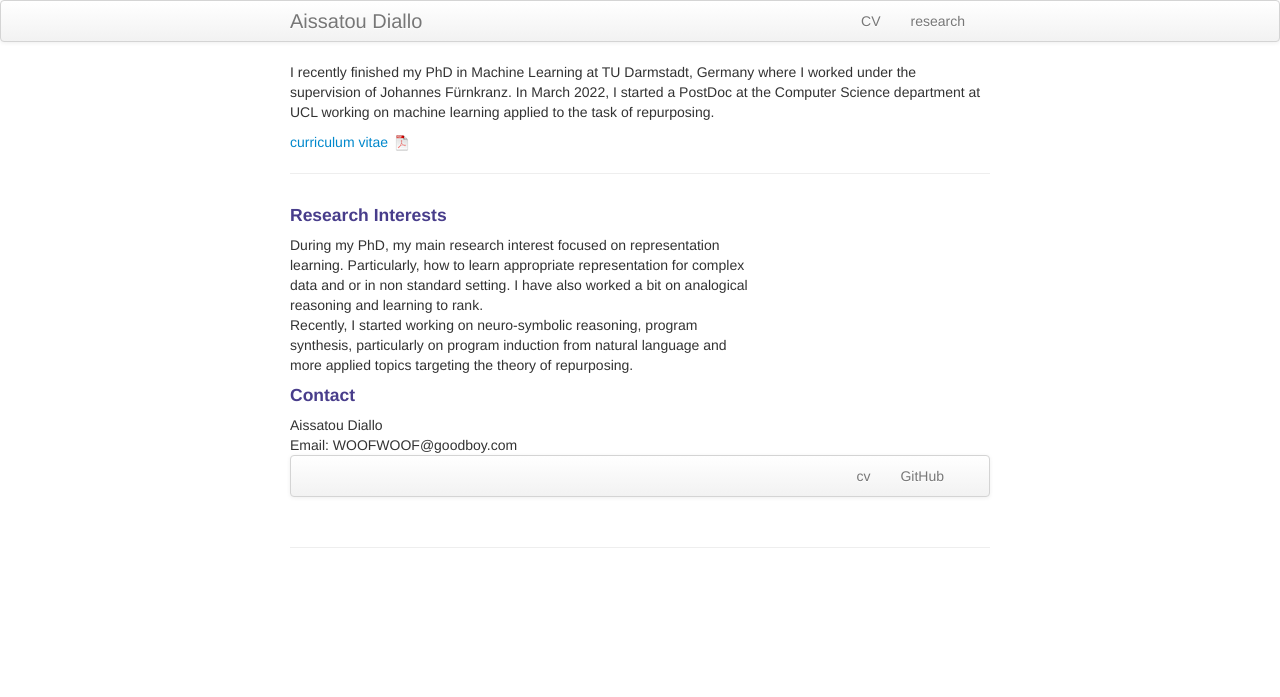
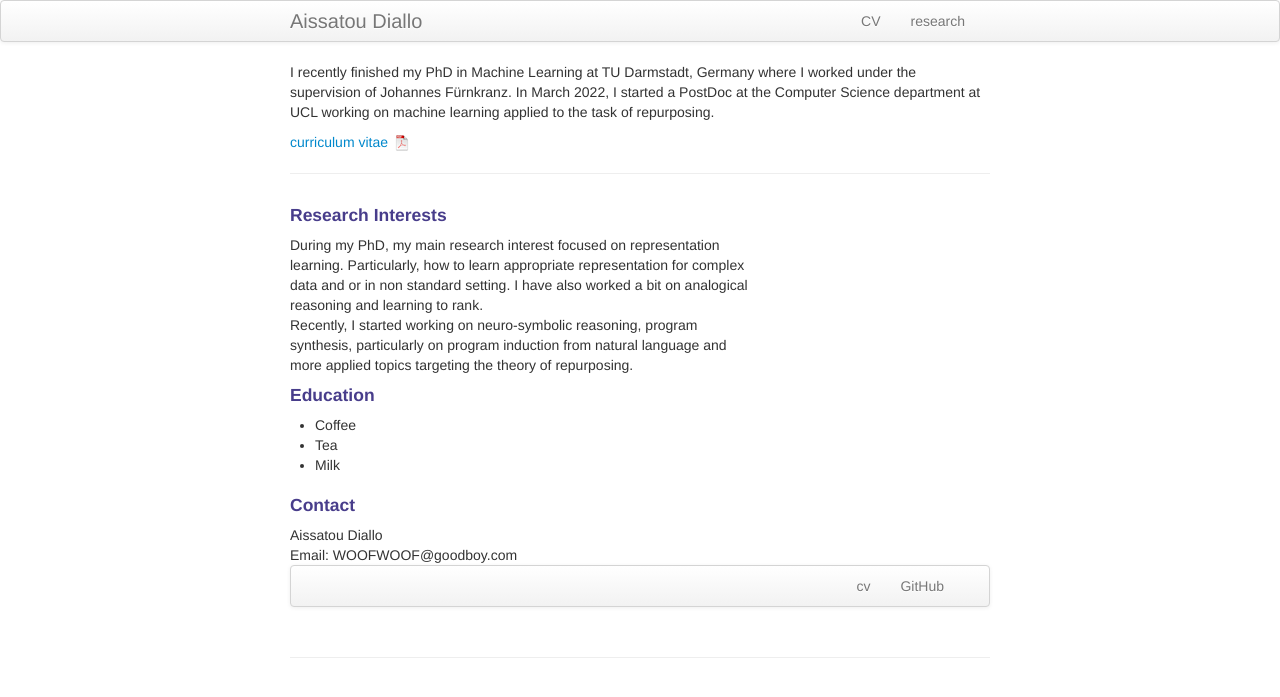
Before and after one commit to adiallo07/adiallo07.github.io, a Jekyll site: the page built from index.md, in a window 1280 px wide. Shown: the top 697 px of the page. Built offline with Jekyll 4.4.1, drawn with Linux system fonts in a browser that asks for light colours.

Commit message:
Update index.md

```diff
--- a/index.md
+++ b/index.md
@@ -13,7 +13,7 @@
 ---
 
 <div class="container">
-<h4><a name="Contact"></a>Research Interests</h4>
+<h4><a name="research"></a>Research Interests</h4>
 
     <div class="row-fluid">
         <div class="span5">
@@ -23,6 +23,21 @@
     </div>
 </div>
 
+
+<div class="container">
+<h4><a name="education"></a>Education</h4>
+
+    <div class="row-fluid">
+        <div class="span5">
+          <ul>
+          <li>Coffee</li>
+          <li>Tea</li>
+          <li>Milk</li>
+        </ul>
+        </div>
+
+    </div>
+</div>
 
 <div class="container">
 <h4><a name="Contact"></a>Contact</h4>
```
